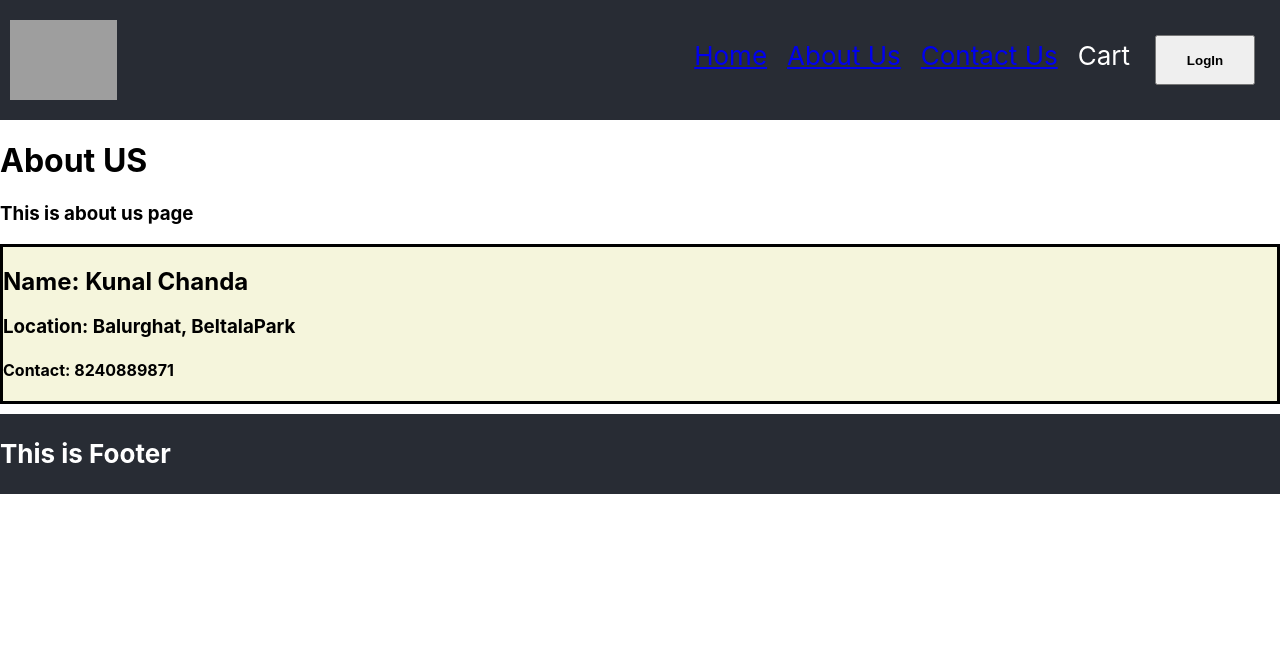
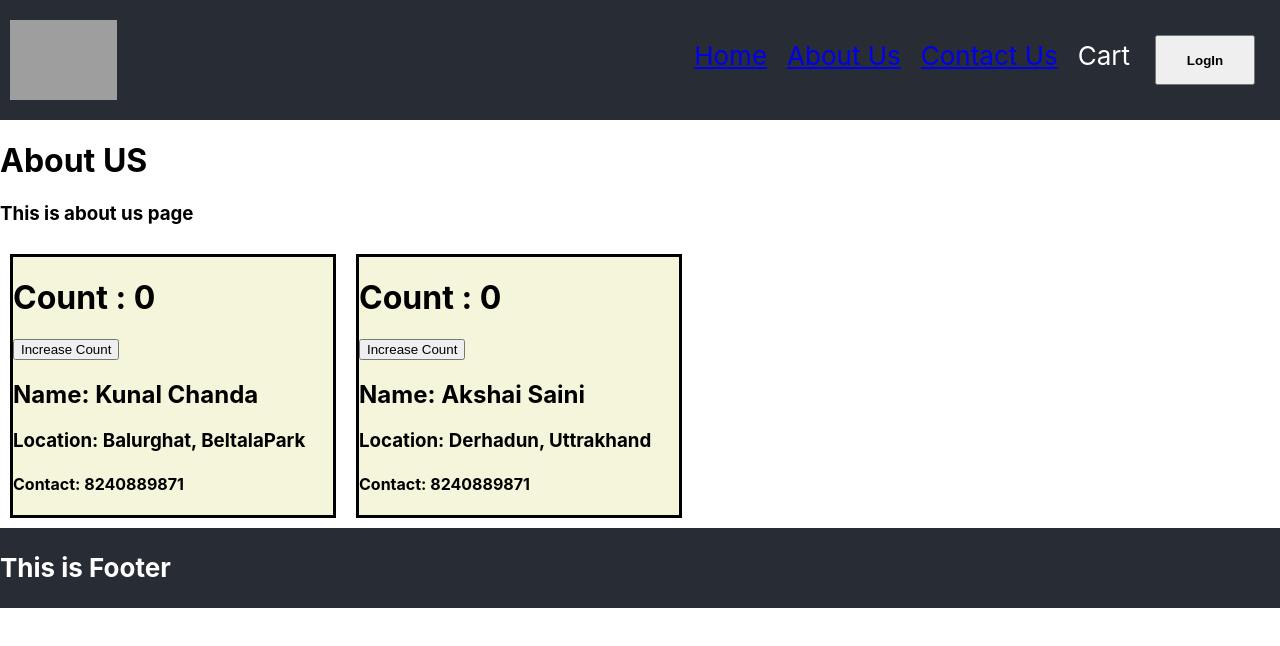
Before and after one commit to kunal-chanda/manaste-food-app, a React (Create React App) app: page /about in a window 1280 px wide. Shown: the top 646 px of the page. Built offline with nearby package versions, Linux system fonts and the light colour scheme; grey boxes are pictures that could not be loaded.

Commit message:
react_class_04.07

```diff
--- a/src/App.css
+++ b/src/App.css
@@ -106,5 +106,9 @@
 .user-class{
   border: solid black;
   background-color: beige;
-  margin-bottom: 10px;
+  margin: 10px;
+  width: 25%;
 }
+.about-container{
+  display: flex;
+}
--- a/src/components/About.js
+++ b/src/components/About.js
@@ -1,14 +1,30 @@
+/* eslint-disable no-useless-constructor */
 import UserClass from "./userClass";
+import React from "react";
 
-const About = () => {
+class About extends React.Component{
+    constructor(props){
+        super(props)
+        console.log("Inside Parent Constructor");
+    }
 
+    componentDidMount(){
+        console.log("Inside Parent componentDidMount method");
+    }
+
+    render(){
+        console.log("Inside Parent Render method");
         return(
             <>
                 <h1>About US</h1>
                 <h3>This is about us page</h3>
+                <div className="about-container">
                     <UserClass name={"Kunal Chanda"} location={"Balurghat, BeltalaPark"}/>
+                    <UserClass name={"Akshai Saini"} location={"Derhadun, Uttrakhand"}/>
+                </div>
             </>
         )
+    }
 
 }
 
--- a/src/components/userClass.js
+++ b/src/components/userClass.js
@@ -4,13 +4,30 @@ class UserClass extends React.Component{
     constructor(props){
         super(props);
         this.props = props;
-        console.log(props);
+        //console.log(props);
+
+        this.state = {
+            count : 0,
+        }
+
+        console.log("Inside Child Constructor");
+    }
+
+    componentDidMount(){
+        console.log("Inside Child componentDidMount method");
     }
 
     render(){
+        console.log("Inside Child Render method");
         const{name, location} = this.props; //Destructure the props
         return(
             <div className="user-class">
+                <h1>Count : {this.state.count}</h1>
+                <button onClick={()=> {
+                    this.setState({
+                        count: this.state.count + 1,
+                    })
+                }}>Increase Count</button>
                 <h2>Name: {name}</h2>
                 <h3>Location: {location}</h3>
                 <h4>Contact: 8240889871</h4>
--- a/src/index.js
+++ b/src/index.js
@@ -38,7 +38,5 @@ const reactRouter = createBrowserRouter([
 
 const root = ReactDOM.createRoot(document.getElementById("root"));
 root.render(
-  <React.StrictMode>
     <RouterProvider router={reactRouter} />
-  </React.StrictMode>
 );
```
Lines whose indentation alone changed are shown as unchanged.
